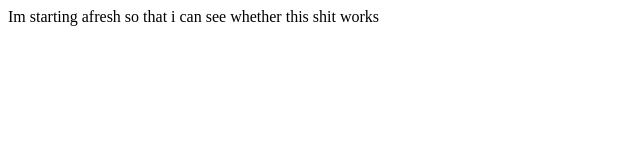
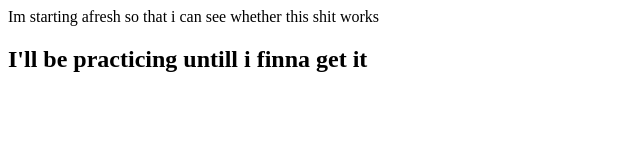
Before and after one commit to Zimisele-Ntekati/demo-repo, a plain HTML site: page index.html in a window 1280 px wide. Shown: the whole page, without its empty margins (0-640 px from the left). Drawn offline with Linux system fonts and the light colour scheme.

Commit message:
modified the index.html

```diff
--- a/index.html
+++ b/index.html
@@ -1 +1,2 @@
 <p>Im starting afresh so that i can see whether this shit works</p>
+<h2>I'll be practicing untill i finna get it</h2>
```
